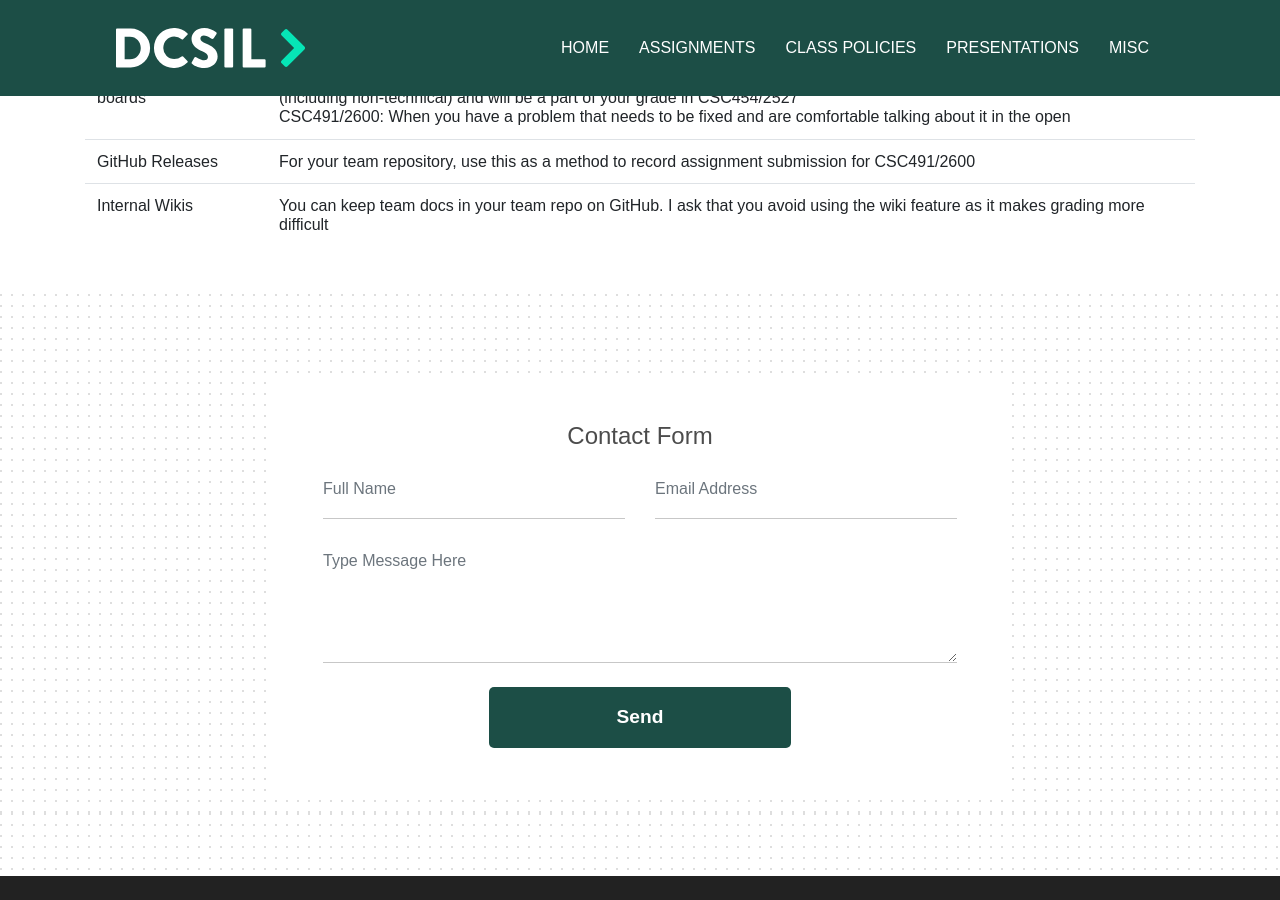
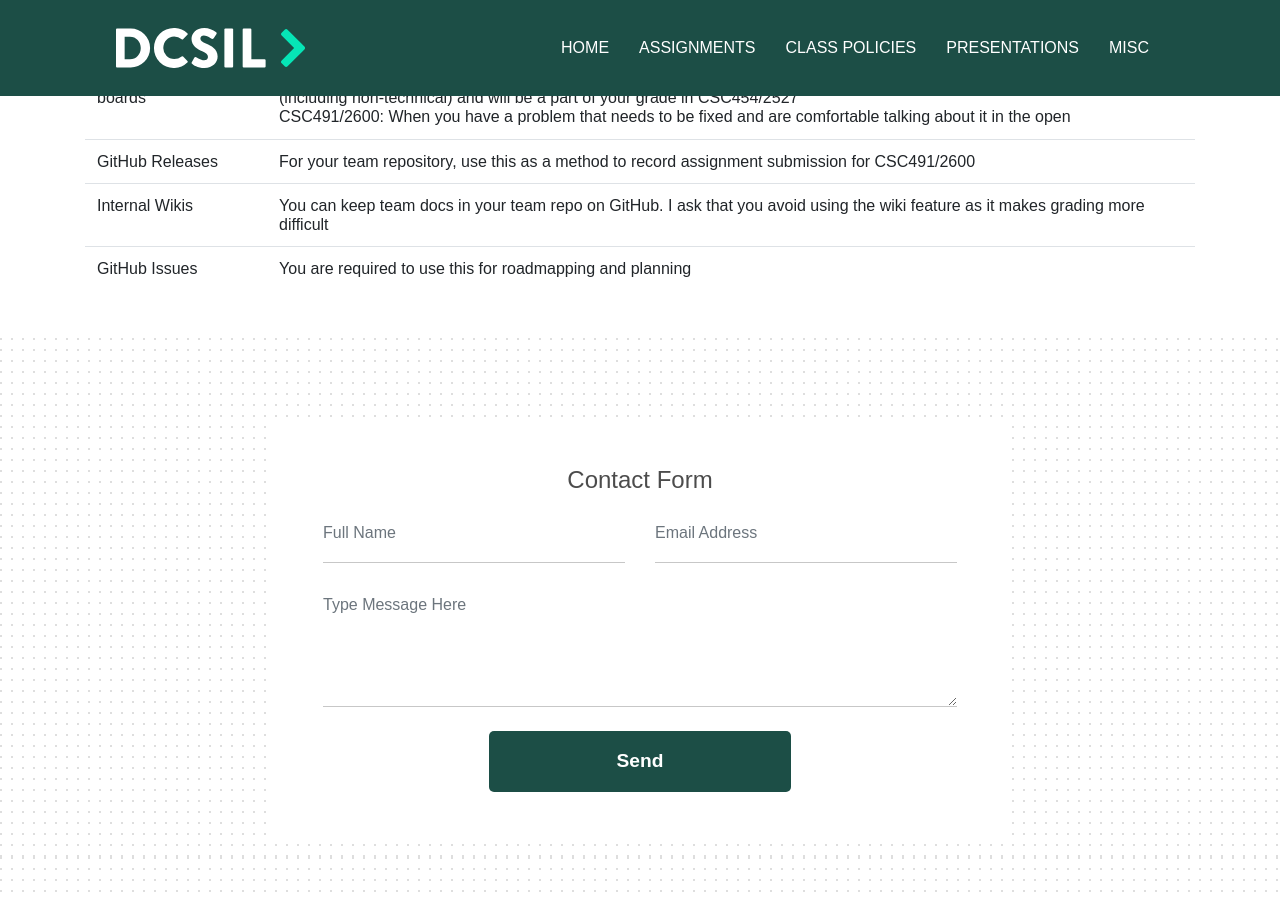
Before and after one commit to dcsil/CSC491, a Jekyll site: the page built from policies/communications.md, in a window 1280 px wide and 900 px high, scrolled down 663 px. Built offline with Jekyll 4.4.1, drawn with Linux system fonts in a browser that asks for light colours; our own code applies the rules of GitHub Pages for plain Markdown files.

Commit message:
Update communications.md

```diff
--- a/policies/communications.md
+++ b/policies/communications.md
@@ -16,3 +16,4 @@ Communication, as we will discuss in the course, is vital to the success of any
 | Issues and tracking boards | Team: Use this heavily as a decision record on most topics. Making use of GitHub Issues shows participation from all users (including non-technical) and will be a part of your grade in CSC454/2527<br> CSC491/2600: When you have a problem that needs to be fixed and are comfortable talking about it in the open |
 | GitHub Releases | For your team repository, use this as a method to record assignment submission for CSC491/2600 |
 | Internal Wikis | You can keep team docs in your team repo on GitHub. I ask that you avoid using the wiki feature as it makes grading more difficult |
+| GitHub Issues | You are required to use this for roadmapping and planning |
```
